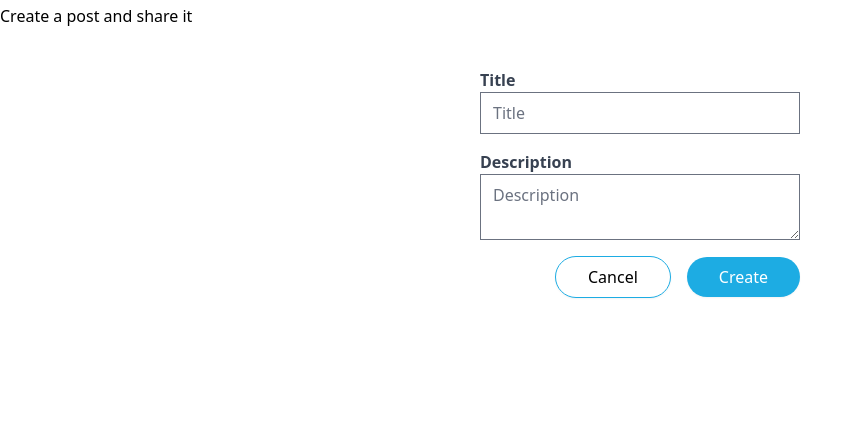
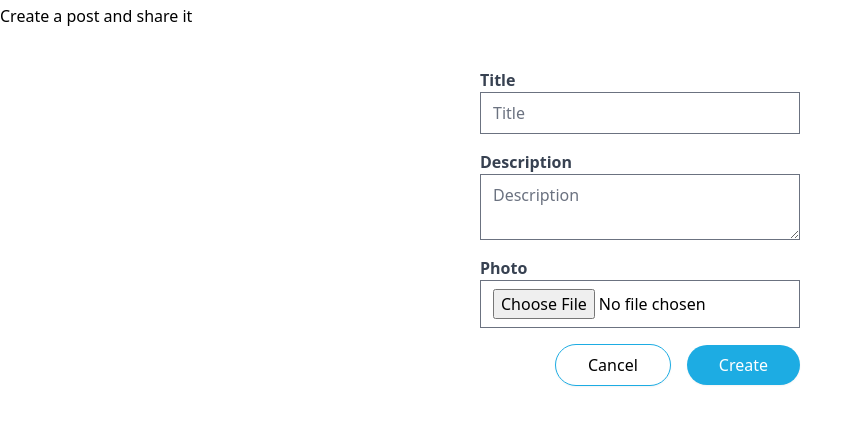
Before and after one commit to stenonist/next.js-example, a Next.js app: page /posts/new-post in a window 1280 px wide. Shown: the part 156-580 px from the top of the page, without its empty margins (0-862 px from the left). Built offline with nearby package versions, Linux system fonts and the light colour scheme; no server answers.

Commit message:
Local Directory File Upload
Left to implement Delete from Local Directory

```diff
--- a/app/api/post/new/route.js
+++ b/app/api/post/new/route.js
@@ -2,7 +2,7 @@ import { connectToDB } from "@utils/database";
 import Post from "@models/post";
 
 export const POST = async (req, res) => {
-	const { userId, title, description } = await req.json();
+	const { userId, title, description, photo } = await req.json();
 
 	try {
 		await connectToDB();
@@ -11,6 +11,7 @@ export const POST = async (req, res) => {
 			creator: userId,
 			title,
 			description,
+			photo
 		});
 
 		await newPost.save();
@@ -19,7 +20,6 @@ export const POST = async (req, res) => {
 			status: 201,
 		});
 	} catch (error) {
-        console.log(error);
 		return new Response("failed to create", { status: 500 });
 	}
 };
--- /dev/null
+++ b/app/api/upload/route.js
@@ -0,0 +1,29 @@
+import {NextResponse} from "next/server";
+import { writeFile } from "fs/promises";
+import { join } from "path";
+
+
+export async function POST(req,res) {
+    const formData = await req.formData();
+    const file = formData.get('files');
+
+    const bytes = await file.arrayBuffer();
+    const buffer = Buffer.from(bytes);
+    let nameArr = file.name.split(".");
+
+    // ensure always unique name
+    const uniqueName = nameArr[0] + "-" + Date.now() + "." + nameArr[1];
+
+    const filename = uniqueName.replaceAll(" ", "_");
+
+    const path = join(process.cwd(),"/public/upload/",filename);
+    const publicPath = `/upload/${filename}`
+    await writeFile(path,buffer);
+
+    try{
+        return NextResponse.json({status:"success",publicPath:publicPath})
+    }
+    catch (e) {
+        return  NextResponse.json({status:"fail",data:e})
+    }
+}
--- a/app/posts/new-post/page.jsx
+++ b/app/posts/new-post/page.jsx
@@ -5,6 +5,8 @@ import { useSession } from "next-auth/react";
 import { useRouter } from "next/navigation";
 
 import Form from "@components/Form";
+
+
 
 const CreatePost = () => {
 	const router = useRouter();
@@ -14,25 +16,42 @@ const CreatePost = () => {
 	const [post, setPost] = useState({
 		title: "",
 		description: "",
+		photo: ""
 	});
+
+	const [photo, setPhoto] = useState(null);
 
 	const createPost = async (e) => {
 		e.preventDefault();
 		setIsSubmitting(true);
 
+
 		try {
-			const response = await fetch("/api/post/new", {
-				method: "POST",
-				body: JSON.stringify({
+			let formdata = new FormData();
+			const fileInput = document.getElementById("fileInput");
+			formdata.append("files", fileInput.files[0]);
+
+			let requestOptions = {method: 'POST', body: formdata };
+
+			const uploadResponse = await fetch("/api/upload", requestOptions);
+			const result = await uploadResponse.json();
+			if (result.status === "success") {
+				const data = {
 					title: post.title,
 					description: post.description,
+					photo: result.publicPath,
 					userId: session?.user.id,
-				}),
-			});
+				}
+				const response = await fetch("/api/post/new", {
+					method: "POST",
+					body: JSON.stringify(data),
+				});
 
-			if (response.ok) {
-				router.push("/posts");
+				if (response.ok) {
+					router.push("/posts");
+				}
 			}
+
 		} catch (error) {
 			console.log(error);
 		} finally {
@@ -45,6 +64,8 @@ const CreatePost = () => {
 			type="Create"
 			post={post}
 			setPost={setPost}
+			photo={photo}
+			setPhoto={setPhoto}
 			submitting={submitting}
 			handleSubmit={createPost}
 		/>
--- a/components/Form.jsx
+++ b/components/Form.jsx
@@ -1,18 +1,18 @@
 import Link from "next/link";
 
-const Form = ({type, post, setPost, submitting, handleSubmit}) => {
+const Form = ({ type, post, setPost, photo, setPhoto, submitting, handleSubmit}) => {
 	return (
-		<section className="w-full flex-col">
+		<section className="flex-col w-full">
 			<h1>
 				<span className="text-primary">{type}</span> Post
 			</h1>
 			<p>{type} a post and share it</p>
 			<form
 				onSubmit={handleSubmit}
-				className="mt-10 w-full flex sm:w-2/3 mx-auto lg:w-1/2 xl:w-1/4 flex-col gap-4"
+				className="flex flex-col w-full gap-4 mx-auto mt-10 sm:w-2/3 lg:w-1/2 xl:w-1/4"
 			>
 				<label className="flex flex-col">
-					<span className="font-semibold text-base text-gray-700">
+					<span className="text-base font-semibold text-gray-700">
 						Title
 					</span>
 					<input
@@ -27,7 +27,7 @@ const Form = ({type, post, setPost, submitting, handleSubmit}) => {
 					/>
 				</label>
 				<label className="flex flex-col">
-					<span className="font-semibold text-base text-gray-700">
+					<span className="text-base font-semibold text-gray-700">
 						Description
 					</span>
 					<textarea
@@ -41,16 +41,30 @@ const Form = ({type, post, setPost, submitting, handleSubmit}) => {
 						className="form-textarea"
 					/>
 				</label>
-                <div className='flex-row flex items-center justify-end gap-4'>
-                    <Link href='/posts' className='btn-ghost'>
+				{type === "Create" && (
+						<label className="flex flex-col">
+							<span className="text-base font-semibold text-gray-700">
+								Photo
+							</span>
+							<input
+								id="fileInput"
+								type="file"
+								onChange={(e) => {
+									setPhoto({ photo: e.target.value });
+								}}
+								placeholder="Photo"
+								required
+								className="form-input"
+							/>
+						</label>
+					)
+				}
+				<div className="flex flex-row items-center justify-end gap-4">
+					<Link href="/posts" className="btn-ghost">
 						Cancel
 					</Link>
 
-                    <button
-                        type='submit'
-                        disabled={submitting}
-                        className='btn'
-                    >
+					<button type="submit" disabled={submitting} className="btn">
 						{submitting ? `${type}ing...` : type}
 					</button>
 				</div>
--- a/components/ItemCard.jsx
+++ b/components/ItemCard.jsx
@@ -59,8 +59,6 @@ const ItemCard = ({ post, handleEdit, handleDelete }) => {
 
 			if (response.ok) {
 				setFollowing(true);
-				console.log("following");
-				// router.push("/profile");
 			}
 		} catch (error) {
 			console.log(error);
@@ -80,8 +78,6 @@ const ItemCard = ({ post, handleEdit, handleDelete }) => {
 
 			if (response.ok) {
 				setFollowing(false);
-				console.log("unfollowed");
-				// router.push("/profile");
 			}
 		} catch (error) {
 			console.log(error);
@@ -93,8 +89,8 @@ const ItemCard = ({ post, handleEdit, handleDelete }) => {
 	return (
 		<div className="rounded-md shadow-lg">
 			<Image
-				src=""
-				alt=""
+				src={post.photo}
+				alt={post.title}
 				width={200}
 				height={200}
 				className="w-full h-auto aspect-square"
--- a/models/post.js
+++ b/models/post.js
@@ -13,6 +13,10 @@ const PostSchema = new Schema({
         type: String,
         required: [true, "Description is Required"]
     },
+    photo:{
+        type: String,
+        required: [true, "Photo is Required"]
+    },
 })
 
 const Post = models.Post || model('Post', PostSchema);
```
Also changed, not shown: 1 other file (tests, documents, lock files or other folders). Lines whose indentation alone changed are shown as unchanged.
